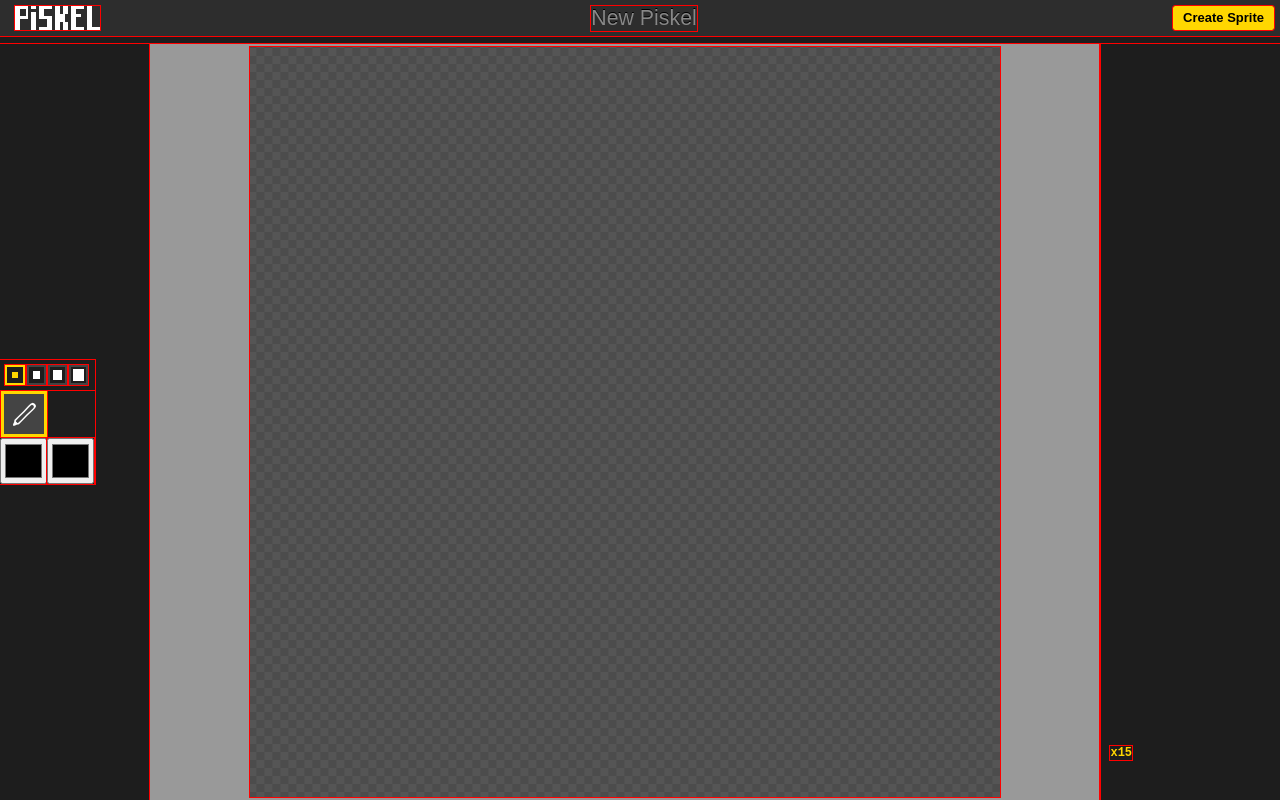
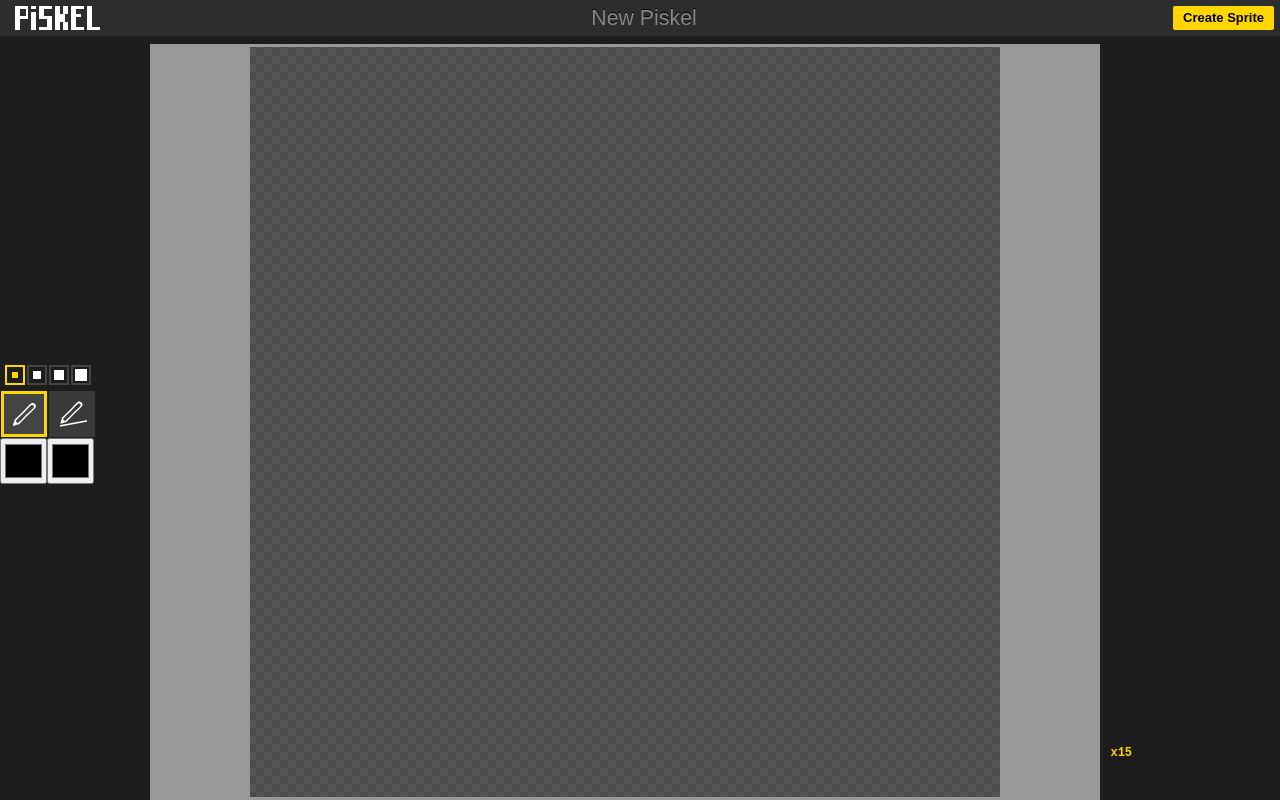
Before and after one commit to vladimirkononovich-main/piskel-clone, a React (Create React App) app: page / in a window 1280 px wide. Built offline with nearby package versions, Linux system fonts and the light colour scheme.

Commit message:
Add stroke tool, out-of-browser tool processing

```diff
--- a/src/index.css
+++ b/src/index.css
@@ -23,7 +23,7 @@ body,
   flex-direction: column;
 }
 body * {
-  outline: 1px solid red;
+  /* outline: 1px solid red; */
 }
 * {
   user-select: none;
--- a/src/pages/mainPage/DrawingCanvas/prefillingTheRectangle.ts
+++ b/src/pages/mainPage/DrawingCanvas/prefillingTheRectangle.ts
@@ -5,11 +5,8 @@ export const getFillRectXY = <T extends number>(
   yIndex: T,
   scale: T
 ) => {
-  const fillRectX = Math.min(0, left) + xIndex * scale;
-  const fillRectY = Math.min(0, top) + yIndex * scale;
-
   return {
-    x: fillRectX,
-    y: fillRectY,
+    x: Math.min(0, left) + xIndex * scale,
+    y: Math.min(0, top) + yIndex * scale,
   };
 };
--- a/src/pages/mainPage/DrawingTools/DrawingTools.tsx
+++ b/src/pages/mainPage/DrawingTools/DrawingTools.tsx
@@ -3,13 +3,17 @@ import React from "react";
 import { useAppDispatch, useAppSelector } from "../../../hooks";
 import { RootState } from "../../../store";
 import { setCurrentToolName, setPenSize } from "./drawingToolsSlice";
+import "./drawingTools.css";
 
 function DrawingTools() {
   const { penSizes, penSize, currentToolName } = useAppSelector(
     (state: RootState) => state.drawingTools
   );
   const dispatch = useAppDispatch();
-  const tools = [{ className: "pen-tool", toolFuncName: "penTool" }];
+  const tools = [
+    { className: "pen-tool", toolFuncName: "penTool" },
+    { className: "stroke-tool", toolFuncName: "strokeTool" },
+  ];
 
   return (
     <div className="main__drawing-tools">
@@ -38,8 +42,14 @@ function DrawingTools() {
           ></div>
         );
       })}
-      <input type="color" className="main__color-selection main__color-selection-left"/>
-      <input type="color" className="main__color-selection main__color-selection-right"/>
+      <input
+        type="color"
+        className="main__color-selection main__color-selection-left"
+      />
+      <input
+        type="color"
+        className="main__color-selection main__color-selection-right"
+      />
     </div>
   );
 }
--- /dev/null
+++ b/src/pages/mainPage/DrawingTools/drawingTools.css
@@ -0,0 +1,4 @@
+.main__stroke-tool {
+  background-image: url(../../../assets/icons.png);
+  background-position: -46px -136px;
+}
--- a/src/pages/mainPage/DrawingTools/tools/index.ts
+++ b/src/pages/mainPage/DrawingTools/tools/index.ts
@@ -1,10 +1,11 @@
-import { ICurrentToolParams, PixelIndexes } from "../../DrawingCanvas/models";
+import { strokeTool } from "./strokeTool";
+import { ICurrentToolParams, PixelPosition } from "../../DrawingCanvas/models";
 import { getFillRectXY } from "../../DrawingCanvas/prefillingTheRectangle";
 import { penTool } from "./penTool";
 
 export const preDrawPixelsOnCanvas = (
   params: ICurrentToolParams,
-  way: PixelIndexes[]
+  way: PixelPosition[]
 ) => {
   const rgba = params.fillRectArgs.clickRGBA;
   const scale = params.scale;
@@ -18,7 +19,7 @@ export const preDrawPixelsOnCanvas = (
 
 export const addPixelsToMatrix = (
   params: ICurrentToolParams,
-  way: PixelIndexes[]
+  way: PixelPosition[]
 ) => {
   const width = params.width;
   const height = params.height;
@@ -35,4 +36,23 @@ export const addPixelsToMatrix = (
   });
 };
 
-export const drawingToolFunctions = { penTool };
+// export const drawCoveredPixels = (
+//   params: ICurrentToolParams,
+//   way: PixelIndexes[]
+// ) => {
+//   if (!params.matrix) return;
+//   const matrix = params.matrix;
+//   // const rgba = params.fillRectArgs.clickRGBA;
+//   const scale = params.scale;
+
+//   way.forEach((elem) => {
+//     const pixel = matrix[elem.yIndex!][elem.xIndex!];
+//     const rgba = pixel;
+//     params.ctx.fillStyle = `rgba(${rgba[0]},${rgba[1]},${rgba[2]},${rgba[3]})`;
+
+//     const coordinates = getFillRectXY(elem.xIndex!, elem.yIndex!, scale);
+//     params.ctx.fillRect(coordinates.x, coordinates.y, scale, scale);
+//   });
+// };
+
+export const drawingToolFunctions = { penTool, strokeTool };
--- a/src/pages/mainPage/DrawingTools/tools/penTool.ts
+++ b/src/pages/mainPage/DrawingTools/tools/penTool.ts
@@ -4,6 +4,13 @@ import { connectTwoPixels } from "./pixelConnector";
 
 export const penTool = (params: ICurrentToolParams) => {
   if (!params.matrix) return;
+  const prevPixel = params.firstPixelPos;
+
+  if (params.e.type === "pointerup") {
+    prevPixel.xIndex = null;
+    prevPixel.yIndex = null;
+    return;
+  }
 
   const ctx = params.ctx;
   const fillRectArgs = params.fillRectArgs;
@@ -14,7 +21,6 @@ export const penTool = (params: ICurrentToolParams) => {
   const matrix = params.matrix;
   const width = params.width;
   const height = params.height;
-  const prevPixel = params.prevPixelIndexes;
 
   if (prevPixel.xIndex !== null && prevPixel.yIndex !== null) {
     const way = connectTwoPixels(params);
--- a/src/pages/mainPage/DrawingTools/tools/pixelConnector.ts
+++ b/src/pages/mainPage/DrawingTools/tools/pixelConnector.ts
@@ -1,11 +1,11 @@
-import { ICurrentToolParams, PixelIndexes } from "../../DrawingCanvas/models";
+import { ICurrentToolParams, PixelPosition } from "../../DrawingCanvas/models";
 
 export const connectTwoPixels = (params: ICurrentToolParams) => {
   const endX = params.xIndex;
   const endY = params.yIndex;
 
-  let y = params.prevPixelIndexes.yIndex!;
-  let x = params.prevPixelIndexes.xIndex!;
+  let y = params.firstPixelPos.yIndex!;
+  let x = params.firstPixelPos.xIndex!;
 
   const yInterval = endY > y ? endY - y + 1 : y - endY + 1 || 1;
   const xInterval = endX > x ? endX - x + 1 : x - endX + 1;
@@ -77,12 +77,12 @@ export const connectTwoPixels = (params: ICurrentToolParams) => {
     });
   }
 
-  const indexesForFilling: PixelIndexes[] = [];
+  const pixelsForFilling: PixelPosition[] = [];
 
   connectionWay.forEach((currInterval) => {
     currInterval.forEach((column) => {
       column.forEach(() => {
-        indexesForFilling.push({ xIndex: x, yIndex: y });
+        pixelsForFilling.push({ xIndex: x, yIndex: y });
         if (yInterval >= xInterval) y += yDirection;
         else x += xDirection;
       });
@@ -92,5 +92,5 @@ export const connectTwoPixels = (params: ICurrentToolParams) => {
     });
   });
 
-  return indexesForFilling;
+  return pixelsForFilling;
 };
--- /dev/null
+++ b/src/pages/mainPage/DrawingTools/tools/strokeTool.ts
@@ -0,0 +1,52 @@
+import { connectTwoPixels } from "./pixelConnector";
+import { ICurrentToolParams, PixelPosition } from "../../DrawingCanvas/models";
+import { getFillRectXY } from "../../DrawingCanvas/prefillingTheRectangle";
+import { addPixelsToMatrix, preDrawPixelsOnCanvas } from ".";
+
+let prevWay: PixelPosition[] = [];
+
+export const strokeTool = (params: ICurrentToolParams) => {
+  const e = params.e;
+
+  const xIndex = params.xIndex;
+  const yIndex = params.yIndex;
+  const firstPixel = params.firstPixelPos;
+  const matrix = params.matrix!;
+  const scale = params.scale;
+  const height = params.height;
+  const width = params.width;
+
+  if (
+    e.type === "pointerdown" ||
+    firstPixel.xIndex === null ||
+    firstPixel.yIndex === null
+  ) {
+    firstPixel.xIndex = xIndex;
+    firstPixel.yIndex = yIndex;
+    prevWay = connectTwoPixels(params);
+  }
+
+  prevWay.forEach((elem) => {
+    if (elem.yIndex! < 0 || elem.yIndex! >= height) return;
+    if (elem.xIndex! < 0 || elem.xIndex! >= width) return;
+
+    const rgba = matrix[elem.yIndex!][elem.xIndex!];
+
+    params.ctx.fillStyle = `rgba(${rgba[0]},${rgba[1]},${rgba[2]},${rgba[3]})`;
+    const coordinates = getFillRectXY(elem.xIndex!, elem.yIndex!, scale);
+
+    params.ctx.clearRect(coordinates.x, coordinates.y, scale, scale);
+    params.ctx.fillRect(coordinates.x, coordinates.y, scale, scale);
+  });
+
+  const currWay = connectTwoPixels(params);
+  preDrawPixelsOnCanvas(params, currWay);
+
+  if (e.type === "pointerup") {
+    addPixelsToMatrix(params, currWay);
+    firstPixel.xIndex = null;
+    firstPixel.yIndex = null;
+    return
+  }
+  prevWay = currWay;
+};
--- a/src/pages/mainPage/Main.tsx
+++ b/src/pages/mainPage/Main.tsx
@@ -1,21 +1,9 @@
 import React, { useEffect, useRef, useState } from "react";
 import { useAppDispatch, useAppSelector } from "../../hooks";
 import { RootState } from "../../store";
-import DrawingCanvas, {
-  left,
-  top,
-  matrix,
-  prevPixelIndexes,
-} from "./DrawingCanvas/DrawingCanvas";
+import DrawingCanvas from "./DrawingCanvas/DrawingCanvas";
 import { setScale } from "./DrawingCanvas/drawingCanvasSlice";
-import {
-  ICurrentToolParams,
-  IDrawingToolFunctions,
-  IFillRectArgs,
-} from "./DrawingCanvas/models";
-import { getFillRectXY } from "./DrawingCanvas/prefillingTheRectangle";
 import DrawingTools from "./DrawingTools/DrawingTools";
-import { drawingToolFunctions } from "./DrawingTools/tools";
 import "./main.css";
 import { IParentCoordinates } from "./models";
 
@@ -23,14 +11,9 @@ const Main = () => {
   const drawingCanvas = useAppSelector(
     (state: RootState) => state.drawingCanvas
   );
-  const drawingTools = useAppSelector((state: RootState) => state.drawingTools);
   const [coordinates, setCoordinates] = useState<IParentCoordinates | null>(
     null
   );
-  const currentTool =
-    drawingToolFunctions[
-      drawingTools.currentToolName as keyof IDrawingToolFunctions
-    ];
   const dispatch = useAppDispatch();
   const middleSectionRef = useRef(null);
   const drawingCanvasRef = useRef(null);
@@ -80,46 +63,23 @@ const Main = () => {
     });
   };
 
-  const mouseEvent = (e: React.MouseEvent<HTMLDivElement, MouseEvent>) => {
+  const pointerHandler = (e: React.PointerEvent<HTMLDivElement>) => {
     if (!drawingCanvasHTML) return;
 
-    const x = e.nativeEvent.offsetX;
-    const y = e.nativeEvent.offsetY;
-    const width = drawingCanvas.width;
-    const height = drawingCanvas.height;
-    const ctx = drawingCanvasHTML.getContext("2d")!;
+    switch (e.type) {
+      case "pointermove":
+        if (!drawingCanvasHTML.hasPointerCapture(e.pointerId))
+          drawingCanvasHTML.setPointerCapture(e.pointerId);
+        return;
 
-    let yIndex = Math.floor((y - top) / scale);
-    let xIndex = Math.floor((x - left) / scale);
-    let currClick: string;
+      case "pointerdown":
+        drawingCanvasHTML.setPointerCapture(e.pointerId);
+        return;
 
-    if (e.buttons === 0) return;
-    if (e.buttons === 1) currClick = "left";
-    if (e.buttons === 2) currClick = "right";
-
-    const rgba =
-      currClick! === "left"
-        ? drawingTools.colorRGBALeftClick
-        : drawingTools.colorRGBARightClick;
-
-    const fillRectArgs: IFillRectArgs = {
-      ...getFillRectXY(xIndex, yIndex, scale),
-      clickRGBA: rgba,
-    };
-
-    const arg: ICurrentToolParams = {
-      ctx,
-      fillRectArgs,
-      matrix,
-      scale,
-      xIndex,
-      yIndex,
-      width,
-      height,
-      prevPixelIndexes,
-    };
-
-    currentTool(arg);
+      // case "pointerup":
+      //   drawingCanvasHTML.releasePointerCapture(e.pointerId);
+      //   return;
+    }
   };
 
   return (
@@ -129,7 +89,9 @@ const Main = () => {
       </div>
       <div
         className="main__middle-section"
-        onMouseMove={mouseEvent}
+        onPointerMove={pointerHandler}
+        onPointerDown={pointerHandler}
+        // onPointerUp={pointerHandler}
         onWheel={(e) => changeDrawingCanvasScale(e)}
         ref={middleSectionRef}
       >
--- a/src/pages/mainPage/main.css
+++ b/src/pages/mainPage/main.css
@@ -8,7 +8,9 @@
   flex-basis: 225px;
 }
 .main__drawing-tools {
-  width: 95px;
+  width: 100px;
+  display: flex;
+  flex-wrap: wrap;
   align-self: center;
 }
 .main__tool {
```
Also changed, not shown: src/pages/mainPage/DrawingCanvas/DrawingCanvas.tsx (+21 -23 lines), src/pages/mainPage/DrawingCanvas/models.ts (+4 -8 lines).
